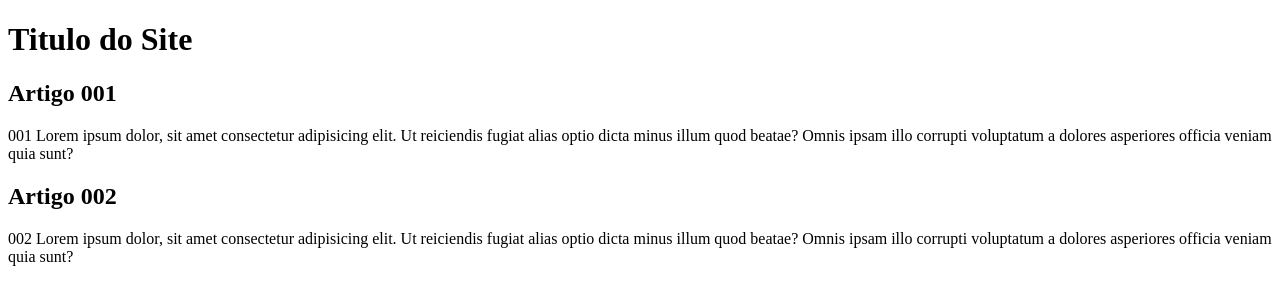
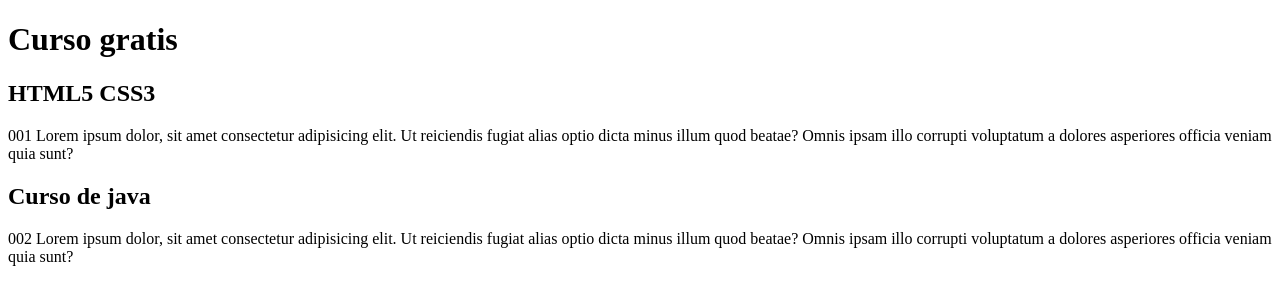
Before and after one commit to vinizzito1/Projeto-site, a plain HTML site: page index.html in a window 1280 px wide. Drawn offline with Linux system fonts and the light colour scheme.

Commit message:
começo do conteudo

```diff
--- a/index.html
+++ b/index.html
@@ -8,14 +8,14 @@
 <body>
     <main>
         <header>
-            <h1>Titulo do Site</h1>
+            <h1>Curso gratis</h1>
         </header>
         <article>
-            <h2>Artigo 001</h2>
+            <h2>HTML5 CSS3</h2>
             <p>001 Lorem ipsum dolor, sit amet consectetur adipisicing elit. Ut reiciendis fugiat alias optio dicta minus illum quod beatae? Omnis ipsam illo corrupti voluptatum a dolores asperiores officia veniam quia sunt?</p>
         </article>
         <article>
-            <h2>Artigo 002</h2>
+            <h2>Curso de java</h2>
             <p>002 Lorem ipsum dolor, sit amet consectetur adipisicing elit. Ut reiciendis fugiat alias optio dicta minus illum quod beatae? Omnis ipsam illo corrupti voluptatum a dolores asperiores officia veniam quia sunt?</p>
         </article>
     </main>
```
